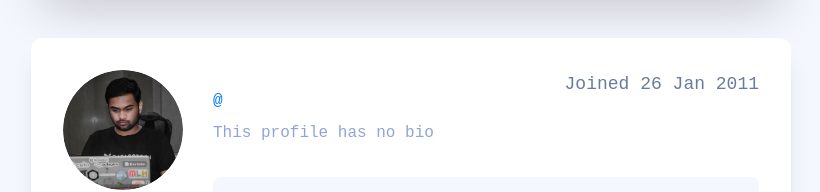
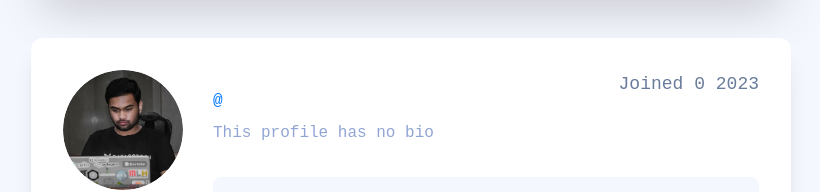
Before and after one commit to Atharv-110/gitgaze, a Next.js app: page / in a window 1280 px wide. Shown: the part 279-471 px from the top of the page, without its empty margins (229-1049 px from the left). Built offline with nearby package versions, Linux system fonts and the light colour scheme; no server answers.

Commit message:
fix: update date

```diff
--- a/app/_components/card/ProfileCard.tsx
+++ b/app/_components/card/ProfileCard.tsx
@@ -10,11 +10,16 @@ interface IProps {
   username: string;
   url: string;
   bio: string | null;
+  date: {
+    day: number;
+    month: string;
+    year: number;
+  };
   // data: IData[];
 }
 
 const ProfileCard: React.FC<IProps> = (props) => {
-  const { image, name, username, url, bio } = props;
+  const { image, name, username, url, bio, date } = props;
   return (
     <div className="card">
       <div className="flex justify-between">
@@ -27,6 +32,7 @@ const ProfileCard: React.FC<IProps> = (props) => {
             username={username}
             url={url}
             bio={bio}
+            date={date}
           />
           <div className="hidden lg:block mt-8">
             <ProfileCardMain />
--- a/app/_components/card/sections/ProfileCardHeader.tsx
+++ b/app/_components/card/sections/ProfileCardHeader.tsx
@@ -1,29 +1,34 @@
 import TypographyComp from "@/app/_components/@ui/TypographyComp";
 
 interface IProps {
-  name: string,
-  username: string,
-  url: string,
-  bio: string | null
+  name: string;
+  username: string;
+  url: string;
+  bio: string | null;
+  date: {
+    day: number;
+    month: string;
+    year: number;
+  };
 }
 
 const ProfileCardHeader: React.FC<IProps> = (props) => {
-  const  { name, username, url, bio } = props;
+  const { name, username, url, bio, date } = props;
+  const dateString: string = `Joined ${date.day} ${date.month} ${date.year}`;
   return (
     <div className="flex flex-col gap-y-1 lg:flex-row items-baseline justify-between text-lg">
       <div className="flex flex-col">
-        <TypographyComp variant="title" text={name}  />
-        <TypographyComp
-          variant="link"
-          text={username}
-          url={url}
-        />
+        <TypographyComp variant="title" text={name} />
+        <TypographyComp variant="link" text={username} url={url} />
         <div className="hidden lg:block mt-2">
-          <TypographyComp variant="subtitle" text={bio ?? "This profile has no bio"} />
+          <TypographyComp
+            variant="subtitle"
+            text={bio ?? "This profile has no bio"}
+          />
         </div>
       </div>
       <div>
-        <TypographyComp variant="date" text="Joined 26 Jan 2011" />
+        <TypographyComp variant="date" text={dateString} />
       </div>
     </div>
   );
--- a/app/_components/sections/MainSection.tsx
+++ b/app/_components/sections/MainSection.tsx
@@ -8,18 +8,29 @@ import { IData } from "@/app/_interface/iData";
 
 const MainSection: React.FC = () => {
   const [username, setUsername] = useState<string>("octocat");
+  const currDate = new Date();
   const [data, setData] = useState<{
     avatar_url: string | null;
     name: string;
     username: string;
     url: string;
     bio: string | null;
+    date: {
+      day: number;
+      month: string;
+      year: number;
+    };
   }>({
     avatar_url: null,
     name: "",
     username: "",
     url: "",
-    bio: null
+    bio: null,
+    date: {
+      day: 0,
+      month: "",
+      year: 2023,
+    },
   });
   // console.log(data);
 
@@ -28,13 +39,21 @@ const MainSection: React.FC = () => {
       try {
         const responseData = await searchUser(username);
         if (responseData !== undefined) {
-          console.log(responseData.data);
+          // console.log(new Date(responseData.data.created_at));
           setData({
             avatar_url: responseData.data.avatar_url,
             name: responseData.data.name,
             username: responseData.data.login,
             url: responseData.data.html_url,
-            bio: responseData.data.bio
+            bio: responseData.data.bio,
+            date: {
+              day: new Date(responseData.data.created_at).getDate(),
+              month: new Date(responseData.data.created_at).toLocaleString(
+                "default",
+                { month: "long" }
+              ),
+              year: new Date(responseData.data.created_at).getFullYear(),
+            },
           });
         }
       } catch (error) {
@@ -55,6 +74,7 @@ const MainSection: React.FC = () => {
         username={data.username}
         url={data.url}
         bio={data.bio}
+        date={data.date}
       />
     </section>
   );
```
